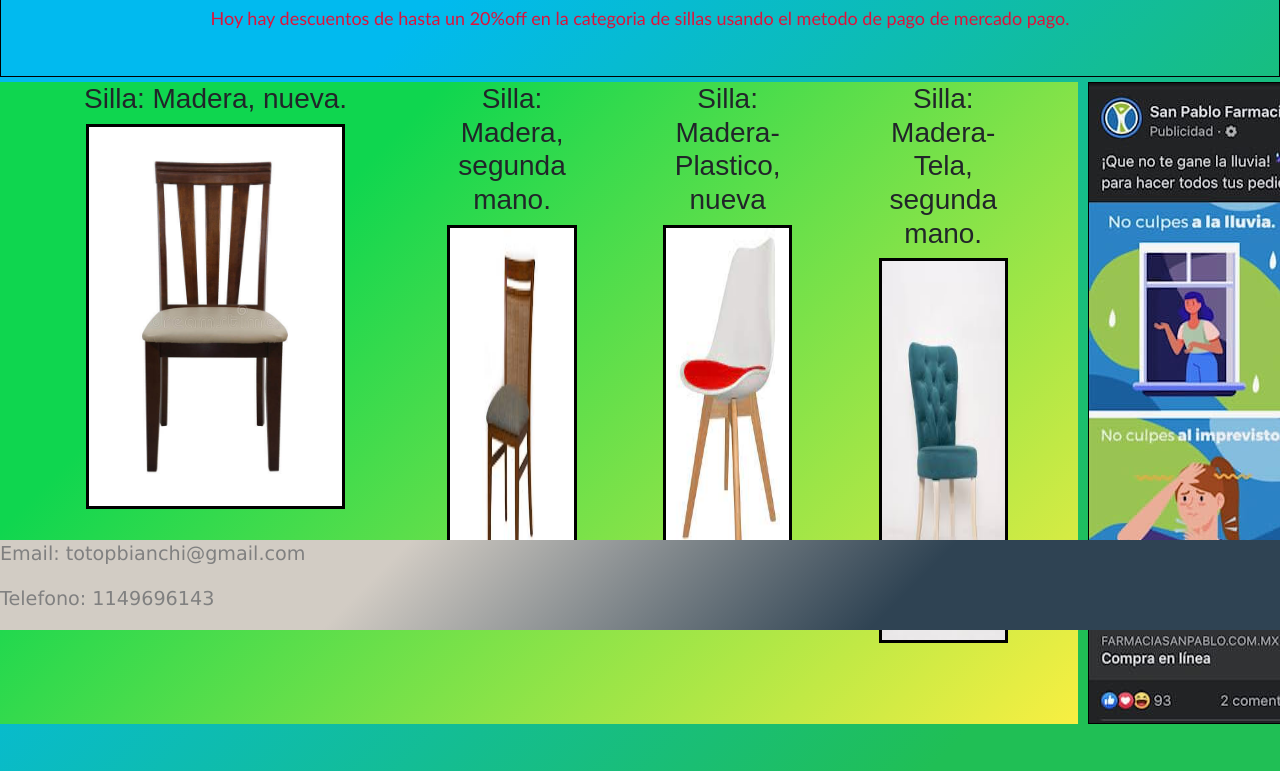
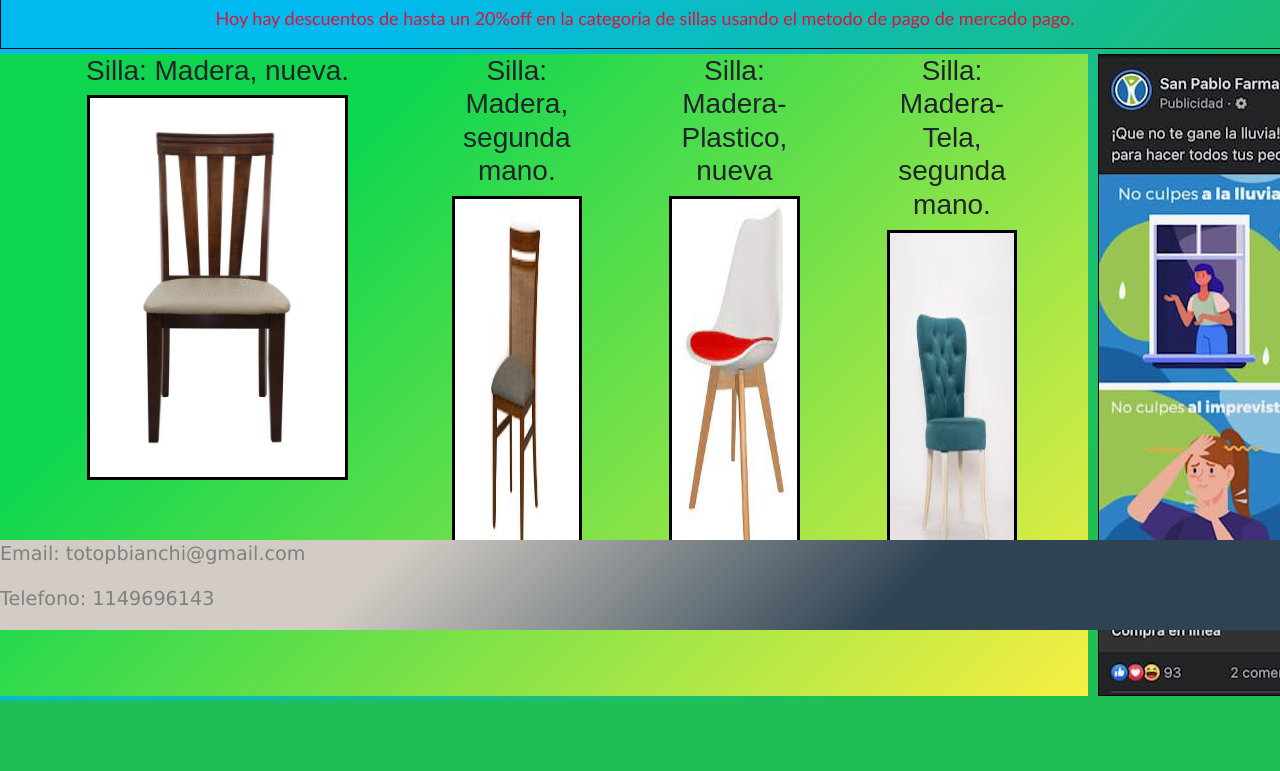
Before and after one commit to totobian09/Proyecto-Final-Tomas-Bianchi, a plain HTML site: page index.html in a window 1280 px wide. Shown: the part 170-941 px from the top of the page. After the commit the page ends 871 px from the top, so only its background shows below. Drawn offline with Linux system fonts and the light colour scheme.

Commit message:
Proyecto Final 1.2

```diff
--- a/estilos/gridsPrueba.css
+++ b/estilos/gridsPrueba.css
@@ -24,12 +24,12 @@ footer{
     "productos publicidad"
     "productos publicidad"
     "footer footer";
-    grid-template-rows: 1fr 2fr 2fr 1fr;
-    grid-template-columns: auto 15%;
+    grid-template-rows: 0.2fr 1fr;
+    grid-template-columns: 85% 15%;
     grid-column-gap: 10px;
-    grid-row-gap: 5px;
+    grid-row-gap: 5px}
 
-}
+
 .publicidad-index{
 
         border: 1px solid black;
--- a/index.html
+++ b/index.html
@@ -4,7 +4,7 @@
     <meta charset="UTF-8">
     <meta http-equiv="X-UA-Compatible" content="IE=edge">
     <meta name="viewport" content="width=device-width, initial-scale=1.0">
-    <title>Botarro Muebles</title>
+    <title>BonoShipping</title>
     <link rel="stylesheet" href="./estilos/css/bootstrap.css">
     <link rel="stylesheet" href="./estilos/gridsPrueba.css">
 
```
Also changed, not shown: paginas/contactos.html (+21 -6 lines), paginas/localidad.html (+1 -1 lines), paginas/metodoDePago.html (+1 -1 lines), paginas/productos.html (+1 -1 lines).
